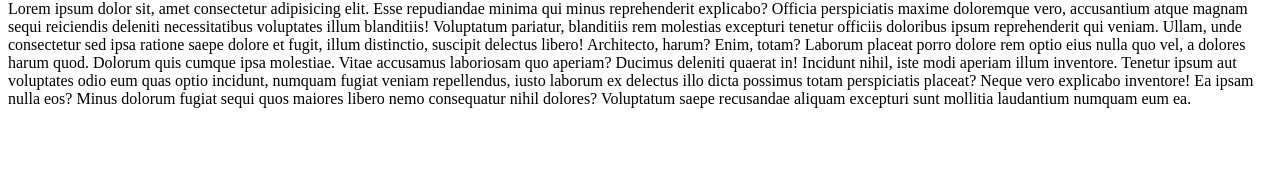
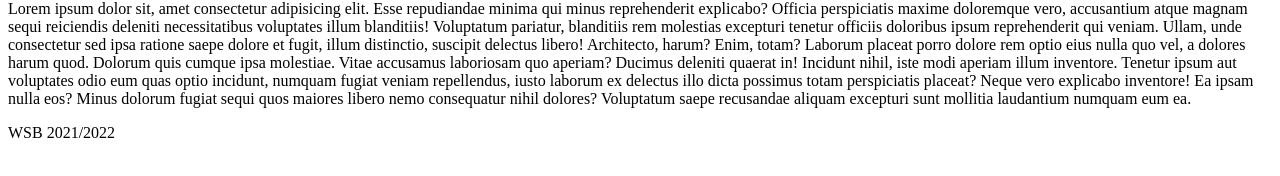
Before and after one commit to PaulinaPiotrow/projekt-wsb-2, a plain HTML site: page index.html in a window 1280 px wide. Shown: the part 80-256 px from the top of the page. Drawn offline with Linux system fonts and the light colour scheme.

Commit message:
dodaj stopkę

```diff
--- a/index.html
+++ b/index.html
@@ -18,6 +18,7 @@
             Neque vero explicabo inventore! Ea ipsam nulla eos? Minus dolorum fugiat sequi quos maiores libero nemo consequatur nihil dolores? Voluptatum saepe recusandae aliquam excepturi sunt mollitia laudantium numquam eum ea.
         </p>
     </main>
+    <footer> <p>WSB 2021/2022</p></footer>
     </header>
 </body>
 </html>
```
